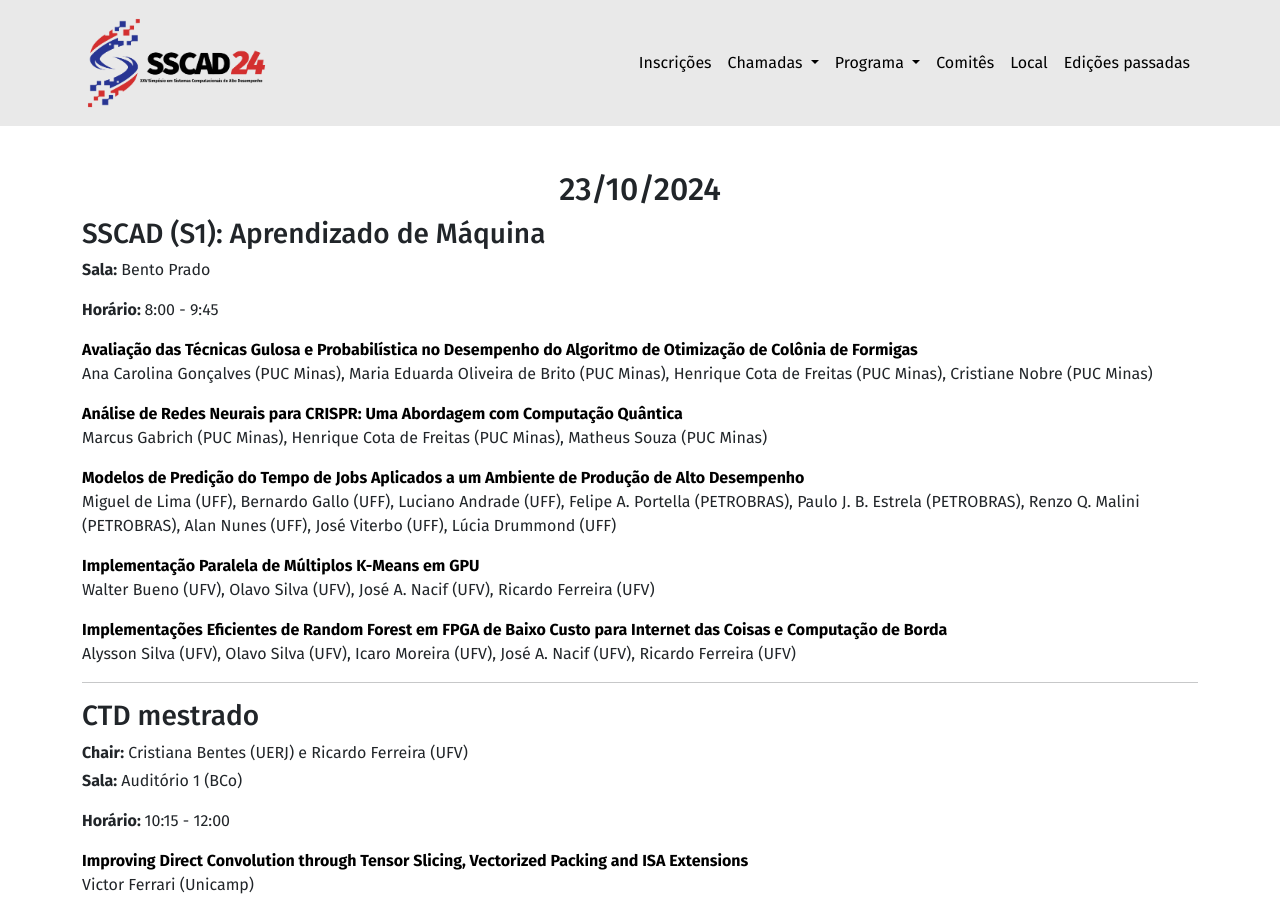
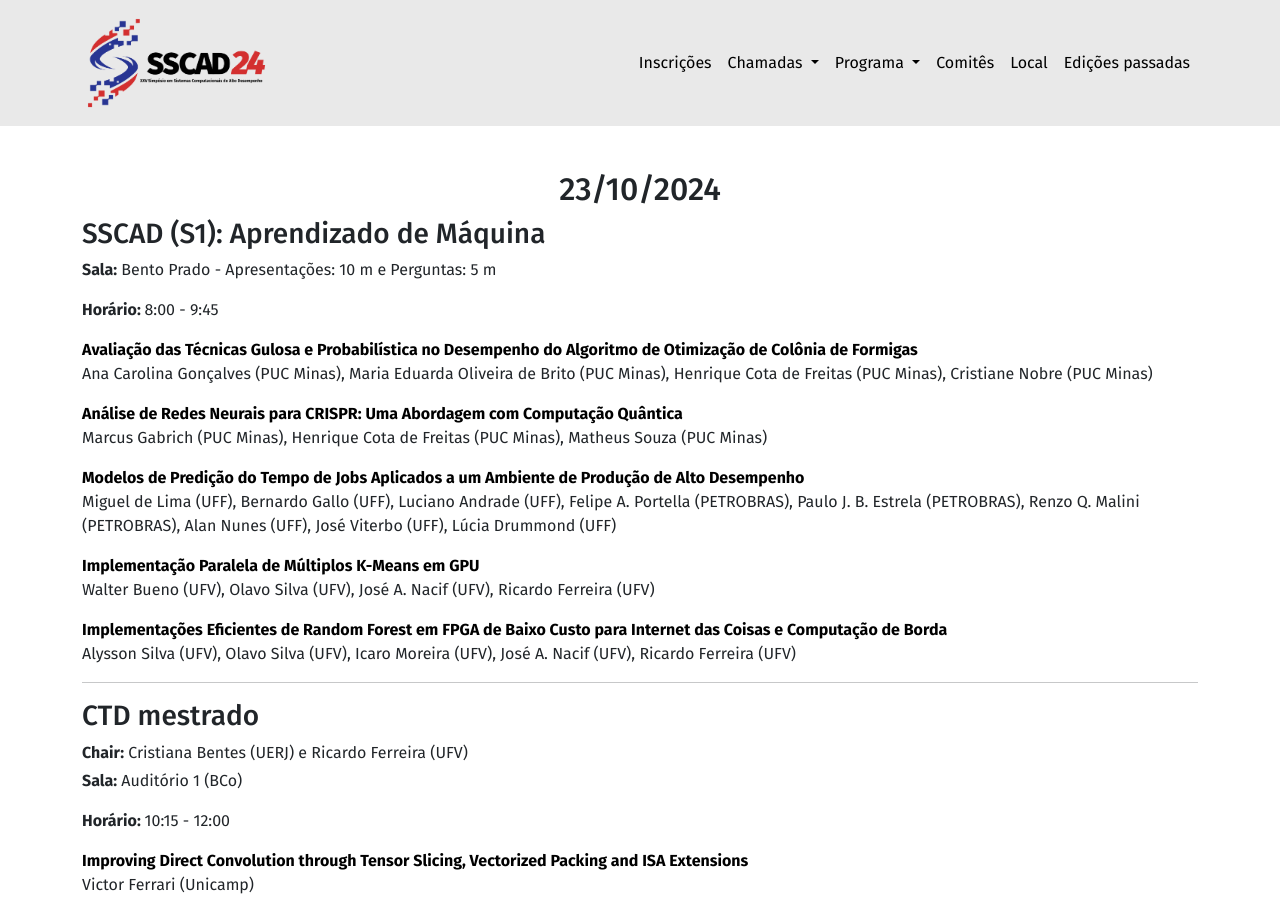
Before and after one commit to ce-acpad/sscad2024, a Jekyll site: the page built from sessions.html, in a window 1280 px wide and 900 px high, scrolled down 529 px. Built offline with Jekyll 4.4.1, drawn with Linux system fonts in a browser that asks for light colours.

Commit message:
Confirmaçao Período das Apresentações

```diff
--- a/_data/program.yml
+++ b/_data/program.yml
@@ -58,7 +58,7 @@
           url: "#sscad1"
           title: "SSCAD (S1)"
           description: "Aprendizado de Máquina"
-          room: "Bento Prado"
+          room: "Bento Prado - Apresentações: 10 m e Perguntas: 5 m"
           # # chair: "A ser definido"
           papers:
             - title: "Avaliação das Técnicas Gulosa e Probabilística no Desempenho do Algoritmo de Otimização de Colônia de Formigas"
@@ -72,7 +72,7 @@
             - title: "Implementações Eficientes de Random Forest em FPGA de Baixo Custo para Internet das Coisas e Computação de Borda"
               authors: "Alysson Silva (UFV), Olavo Silva (UFV), Icaro Moreira (UFV), José A. Nacif (UFV), Ricardo Ferreira (UFV)"
     - start: "9:45"
-      end: "10:15 - Apresentações: 10 m e Perguntas: 5 m"
+      end: "10:15"
       hide_details: "yes"
       activities:
         - id: "coffee"
```
